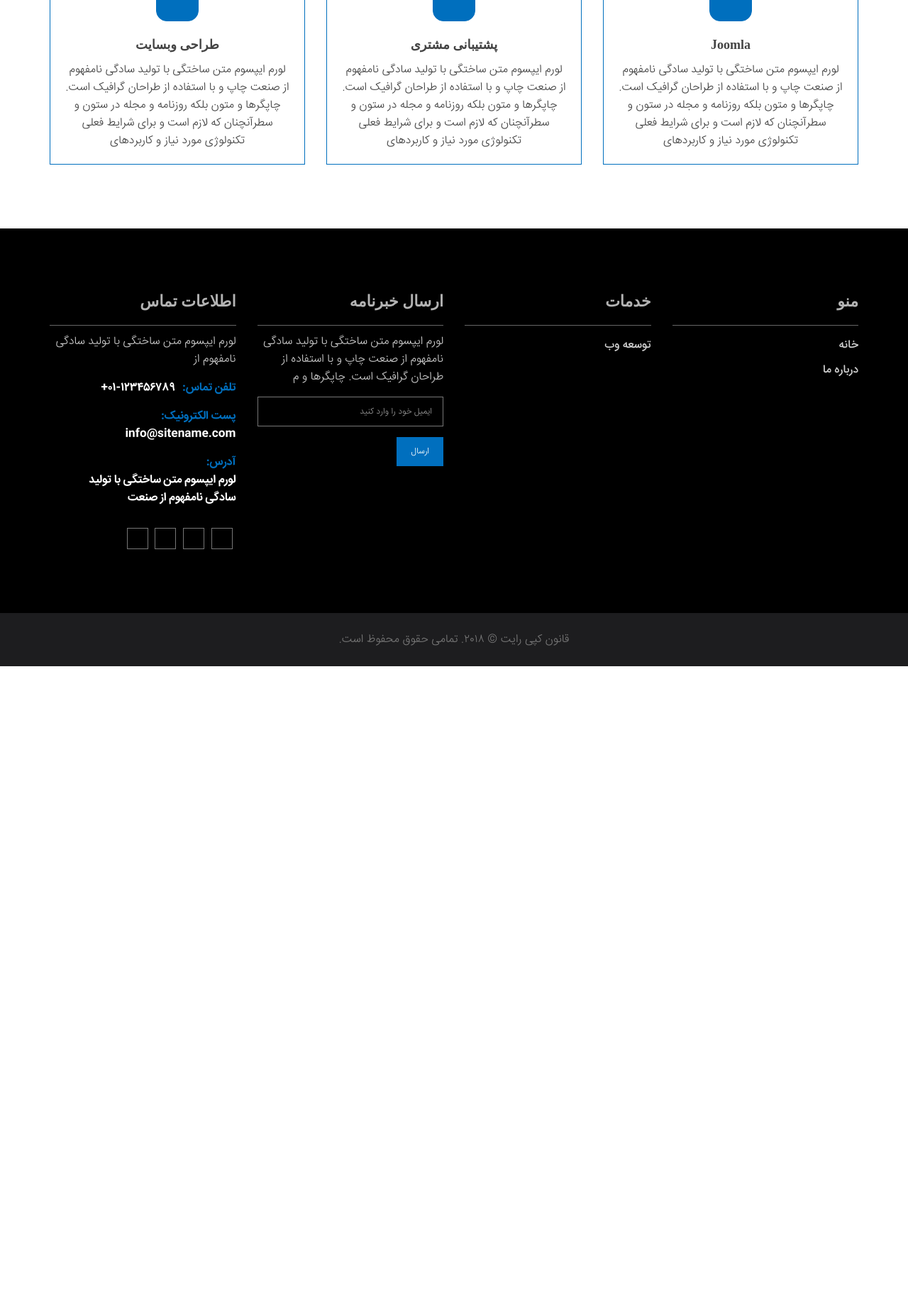
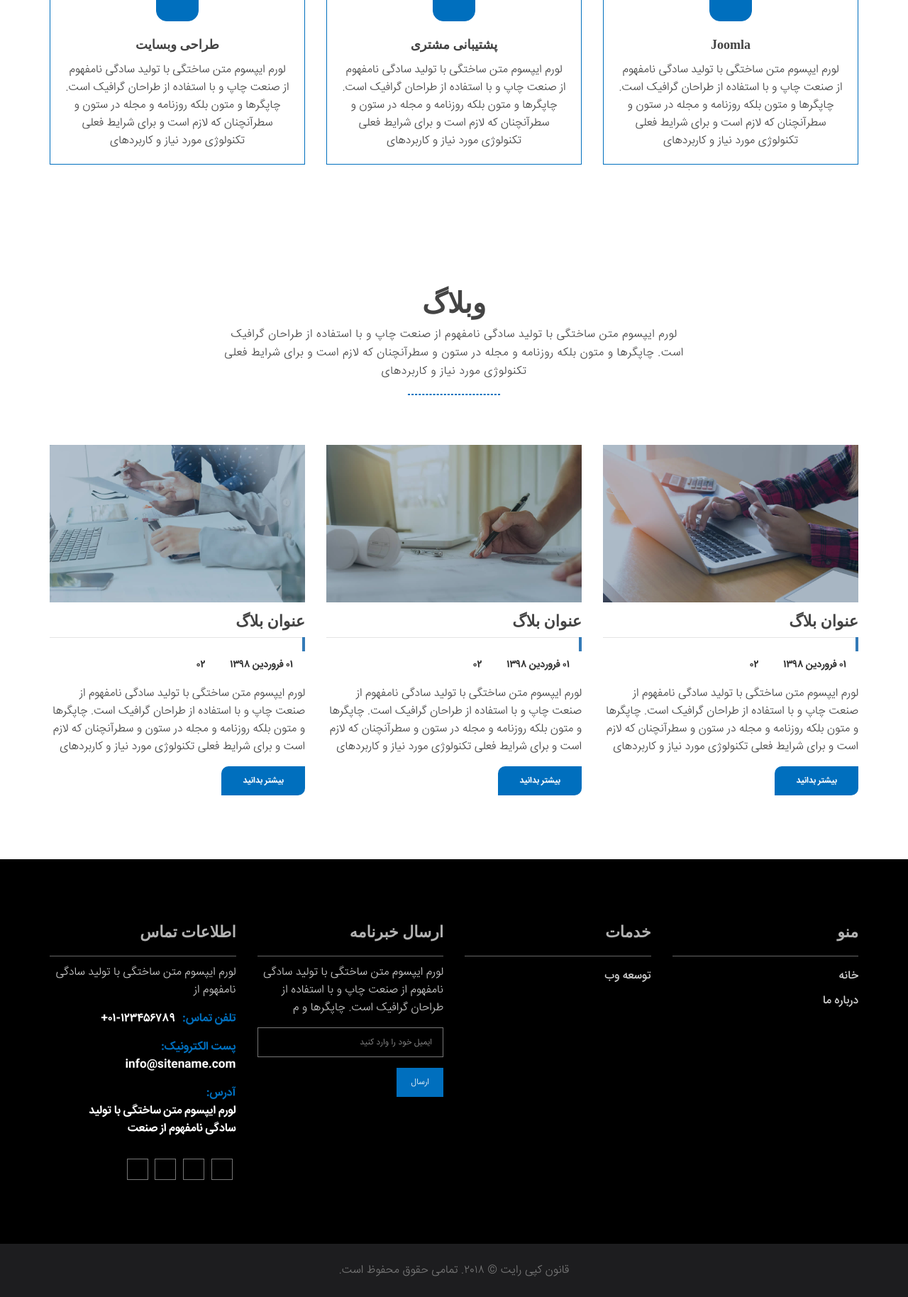
Before and after one commit to shaahin1974/raya_website, a Django app: page / in a window 1280 px wide. Shown: the part 1756-3584 px from the top of the page at 71% size. Before the commit the page ends 2695 px from the top, so only its background shows below. Run offline with Django 3.2, Linux system fonts and the light colour scheme; data that the repository does not hold is empty; some libraries are stand-ins or nearby versions; some web fonts are replaced.

Commit message:
Blog Area added in index page

```diff
--- a/templates/pages/index.html
+++ b/templates/pages/index.html
@@ -194,4 +194,72 @@
         </div>
     </div>
     <!-- End Service area -->
+    <!--Blog Area Start-->
+<div class="blog-section area-padding">
+  <div class="container">
+    <div class="row">
+      <div class="col-md-12 col-sm-12 col-xs-12">
+        <div class="section-title text-center">
+          <h3>وبلاگ</h3>
+          <p>لورم ایپسوم متن ساختگی با تولید سادگی نامفهوم از صنعت چاپ و با استفاده از طراحان گرافیک است. چاپگرها و متون بلکه روزنامه و مجله در ستون و سطرآنچنان که لازم است و برای شرایط فعلی تکنولوژی مورد نیاز و کاربردهای</p>
+        </div>
+      </div>
+    </div>
+    <div class="row">
+      <div class="blog-grid home-blog">
+        <!-- Start single blog -->
+        <div class="col-md-4 col-sm-6 col-xs-12">
+          <div class="single-item-blog">
+            <div class="blog-image-box"> <a class="image-scale" href="#"> <img src="{% static 'img/blog/1.jpg' %} " alt=""> </a> </div>
+            <div class="blog-content-box">
+              <div class="blog-title"> <a href="#">
+                <h4>عنوان بلاگ</h4>
+                </a>
+                <div class="blog-meta-box"> <span class="date-type"><i class="fa fa-calendar" aria-hidden="true"></i>۰۱ فروردین ۱۳۹۸</span> <span class="comments-type"> <i class="fa fa-comment-o"></i> ۰۲ </span> </div>
+              </div>
+              <div class="blog-description">
+                <p>لورم ایپسوم متن ساختگی با تولید سادگی نامفهوم از صنعت چاپ و با استفاده از طراحان گرافیک است. چاپگرها و متون بلکه روزنامه و مجله در ستون و سطرآنچنان که لازم است و برای شرایط فعلی تکنولوژی مورد نیاز و کاربردهای</p>
+                <a class="blog-btn" href="#">بیشتر بدانید</a> </div>
+            </div>
+          </div>
+        </div>
+        <!-- End single blog -->
+        <div class="col-md-4 col-sm-6 col-xs-12">
+          <div class="single-item-blog">
+            <div class="blog-image-box"> <a class="image-scale" href="#"> <img src="{% static 'img/blog/2.jpg' %}" alt=""> </a> </div>
+            <div class="blog-content-box">
+              <div class="blog-title"> <a href="#">
+                <h4>عنوان بلاگ</h4>
+                </a>
+                <div class="blog-meta-box"> <span class="date-type"><i class="fa fa-calendar" aria-hidden="true"></i>۰۱ فروردین ۱۳۹۸</span> <span class="comments-type"> <i class="fa fa-comment-o"></i> ۰۲ </span> </div>
+              </div>
+              <div class="blog-description">
+                <p>لورم ایپسوم متن ساختگی با تولید سادگی نامفهوم از صنعت چاپ و با استفاده از طراحان گرافیک است. چاپگرها و متون بلکه روزنامه و مجله در ستون و سطرآنچنان که لازم است و برای شرایط فعلی تکنولوژی مورد نیاز و کاربردهای</p>
+                <a class="blog-btn" href="#">بیشتر بدانید</a> </div>
+            </div>
+          </div>
+        </div>
+        <!-- End single blog -->
+        <div class="col-md-4 col-sm-12 col-xs-12">
+          <div class="single-item-blog">
+            <div class="blog-image-box"> <a class="image-scale" href="#"> <img src="{% static 'img/blog/3.jpg' %}" alt=""> </a> </div>
+            <div class="blog-content-box">
+              <div class="blog-title"> <a href="#">
+                <h4>عنوان بلاگ</h4>
+                </a>
+                <div class="blog-meta-box"> <span class="date-type"><i class="fa fa-calendar" aria-hidden="true"></i>۰۱ فروردین ۱۳۹۸</span> <span class="comments-type"> <i class="fa fa-comment-o"></i> ۰۲ </span> </div>
+              </div>
+              <div class="blog-description">
+                <p>لورم ایپسوم متن ساختگی با تولید سادگی نامفهوم از صنعت چاپ و با استفاده از طراحان گرافیک است. چاپگرها و متون بلکه روزنامه و مجله در ستون و سطرآنچنان که لازم است و برای شرایط فعلی تکنولوژی مورد نیاز و کاربردهای</p>
+                <a class="blog-btn" href="#">بیشتر بدانید</a> </div>
+            </div>
+          </div>
+        </div>
+        <!-- End single blog -->
+      </div>
+    </div>
+    <!-- End row -->
+  </div>
+</div>
+<!--End of Blog Area-->
 {% endblock %}
```
